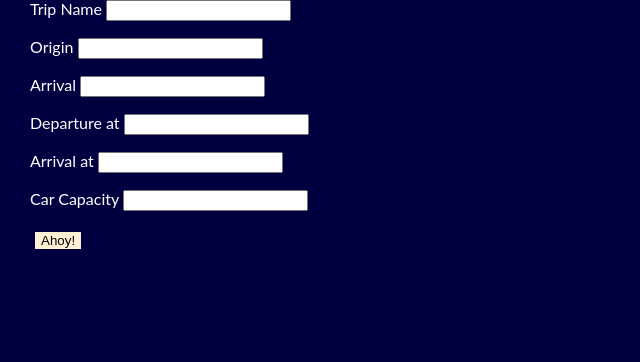
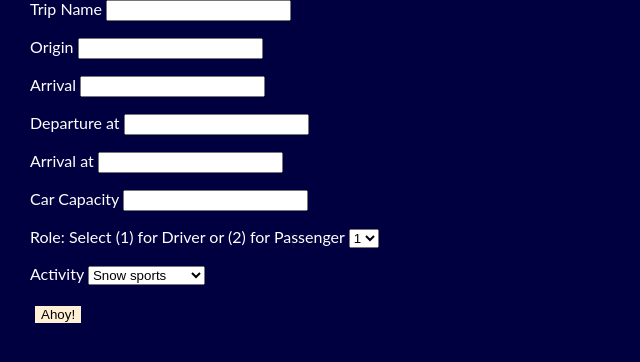
Before and after one commit to thaoabunga/hb-project-poolavan, a Flask app: page /createtrip in a window 1280 px wide. Shown: the part 132-494 px from the top of the page, without its empty margins (0-640 px from the left). Run offline with Flask 2, Linux system fonts and the light colour scheme; some libraries are stand-ins or nearby versions.

Commit message:
rebuilt data model to include about me in User, role and activity in usertrip.

```diff
--- a/server.py
+++ b/server.py
@@ -2,16 +2,14 @@
 from jinja2 import StrictUndefined
 
 from flask import Flask, render_template, request, redirect, session, flash
-from flask_mail import Mail, Message
 from flask_debugtoolbar import DebugToolbarExtension
-from hashlib import md5
+#from hashlib import md5
 from datetime import datetime
 
 
 from model import connect_to_db, db, User, Trip, UserTrip, Role, Activity
 
 app = Flask(__name__)
-mail = Mail(app)
 
 app.secret_key = "ABC"
 
@@ -61,7 +59,11 @@ def mytrips_detail():
     user_id = session["user_id"]
     user = User.query.get(user_id)
     usertrip = user.trips
+
     return render_template("mytrips.html", user=user, usertrip=usertrip)
+
+# query the trips table to determine ownership of trip using role id and association with trips joined
+
 
 
 @app.route("/trips") #add another activity search route, form submits to trip activity
@@ -195,6 +197,9 @@ def create_trip():
     trip_departure_at = request.form['trip_departure_at']
     trip_arrival_at = request.form['trip_arrival_at']
     car_capacity = request.form['car_capacity']
+    recreation_activity = request.form['recreation_activity']
+    role_type = request.form['role_type']
+
 
 
     new_trip = Trip(trip_name=trip_name,
@@ -202,7 +207,10 @@ def create_trip():
                     arrival_address=arrival_address,
                     trip_departure_at=trip_departure_at,
                     trip_arrival_at=trip_arrival_at,
-                    car_capacity=car_capacity)
+                    car_capacity=car_capacity,
+                    recreation_activity=recreation_activity,
+                    role_type=role_type)
+
     db.session.add(new_trip)
     db.session.flush() #gives new_trip an id in order to complete the transaction not permanent- easy access
 
--- a/templates/createtrip_form.html
+++ b/templates/createtrip_form.html
@@ -12,6 +12,23 @@
     <p>Arrival at <input type="text" name="trip_arrival_at"></p>
     <p>Car Capacity <input type="integer" name="car_capacity"></p>
     </p>
+    <p>Role: Select (1) for Driver or (2) for Passenger
+    <select name="role_id">
+        <option>1</option>
+        <option>2</option>
+    </select>
+    </p>
+
+    <p>Activity <select name="recreation_activity">
+        <option>Snow sports</option>
+        <option>Climbing</option>
+        <option>Hiking</option>
+        <option>Camping</option>
+        <option>Mountain Biking</option>
+    </select>
+    </p>
+
+
 
 
 
```
Also changed, not shown: email.py (deleted, +0 -30 lines), model.py (+8 -1 lines), send_msg.py (added, +30 -0 lines), seed.py (deleted).
